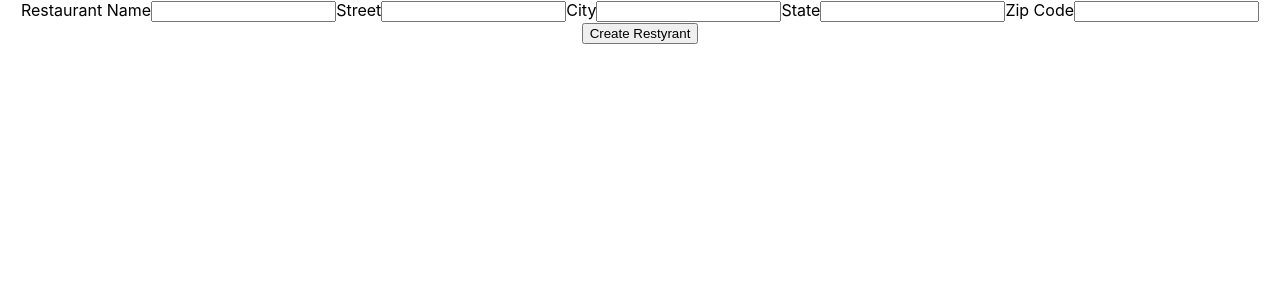
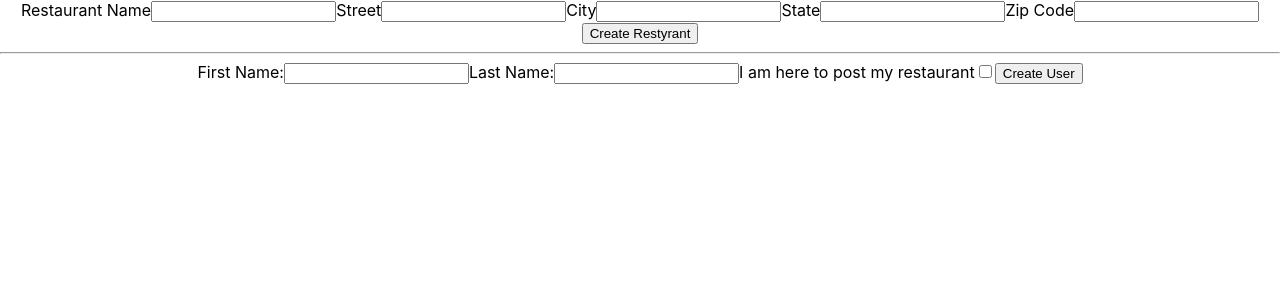
Before and after one commit to HostlessApp/Hostless-App, a React (Create React App) app in the folder hostless/: page / in a window 1280 px wide. Shown: the top 300 px of the page. Built offline with nearby package versions, Linux system fonts and the light colour scheme.

Commit message:
added user creation form and api post

```diff
--- a/hostless/src/App.js
+++ b/hostless/src/App.js
@@ -1,5 +1,6 @@
 import "./App.css";
 import AddRestaurant from "./components/Restaurant/AddRestaurant";
+import AddUser from "./components/AddUser";
 import axios from "axios";
 
 function App() {
@@ -10,10 +11,18 @@ function App() {
     axios.post("http://localhost:3000/restaurants", payload).then((res) => console.log(res));
   }
 
+  function createUser(data) {
+    const payload = data;
+    console.log(payload)
+    axios.post('http://localhost:3000/users', payload)
+      .then((res) => console.log(res));
+  }
 
   return (
     <div className="App">
       <AddRestaurant createRestaurant={createRestaurant} />
+      <hr />
+      <AddUser createUser={createUser} />
       {/* <main>
             <Route />
         </main> */}
--- /dev/null
+++ b/hostless/src/components/AddUser.js
@@ -0,0 +1,42 @@
+import React, {useState} from 'react'
+
+const AddUser = ({createUser}) => {
+    const initialState = {firstName: '', lastName: '', admin: false}
+    const [formState, setFormState] = useState(initialState);
+
+    function handleSubmit(event) {
+        event.preventDefault();
+        console.log(formState)
+        const newUser = {
+            firstName: formState.firstName,
+            lastName: formState.lastName,
+            admin: formState.admin
+        }
+        setFormState(formState, newUser)
+        createUser(formState)
+        setFormState(initialState)
+        }
+
+    function handleChange(event){
+        console.log(formState)
+        setFormState({...formState, [event.target.id]: event.target.value})
+    };
+
+    return (
+        <div>
+            <form onSubmit={handleSubmit}>
+                <label htmlFor="firstName">First Name:</label>
+                <input type="text" id="firstName" onChange={handleChange} value={formState.firstName} />
+                <label htmlFor="lastName">Last Name:</label>
+                <input type="text" id="lastName" onChange={handleChange} value={formState.lastName} />
+                <label htmlFor="admin">I am here to post my restaurant</label>
+                <input type="checkbox" id="admin" onChange={handleChange} value="true" />
+                <button type="submit">Create User</button>
+
+            </form>
+        </div>
+    )
+}
+
+
+export default AddUser
```
